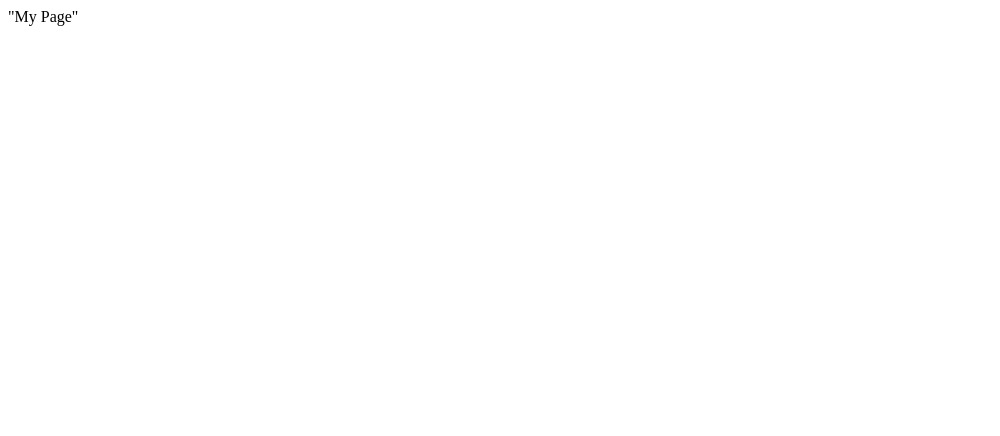
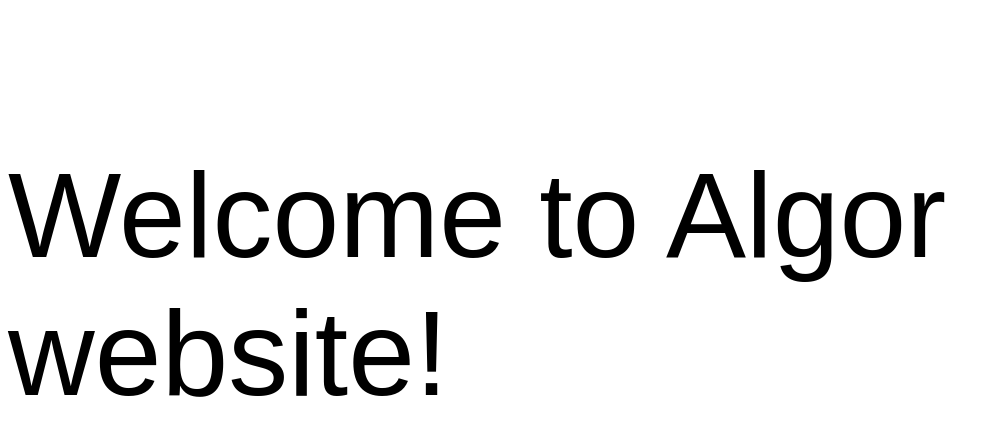
Before and after one commit to algora/algor-co-il, a plain HTML site: page index.html in a window 1280 px wide. Shown: the whole page, without its empty margins (0-1000 px from the left). Drawn offline with Linux system fonts and the light colour scheme.

Commit message:
Update index.html

```diff
--- a/index.html
+++ b/index.html
@@ -1 +1,13 @@
-"My Page"
+<html>
+  <head>
+    <link rel="stylesheet" type="text/css" href="https://fonts.googleapis.com/css?family=Tangerine">
+    <link href='https://fonts.googleapis.com/css?family=Questrial' rel='stylesheet' type='text/css'>
+    <style>
+        body { font-family: 'Metrophobic', Arial, serif; font-size: 120px; }
+    </style>
+  </head>
+  <body>
+    </br>
+    <div>Welcome to Algor website!</div>
+  </body>
+</html>
```
